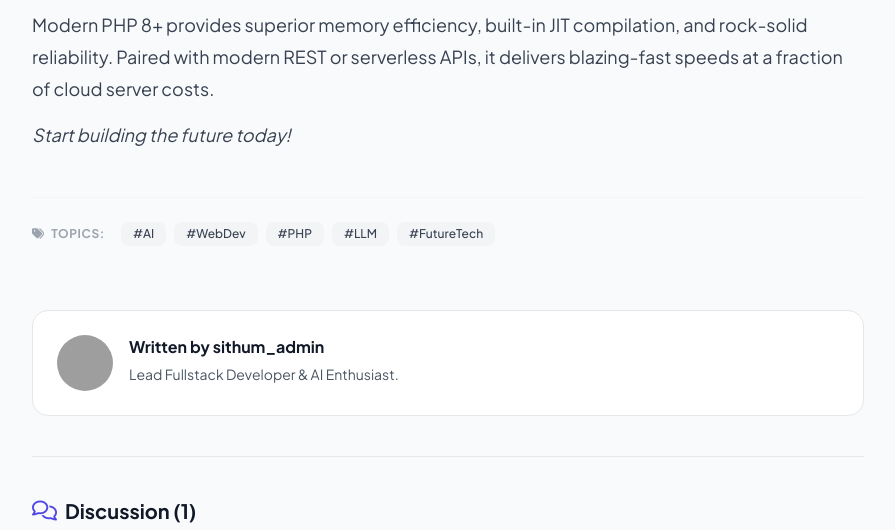
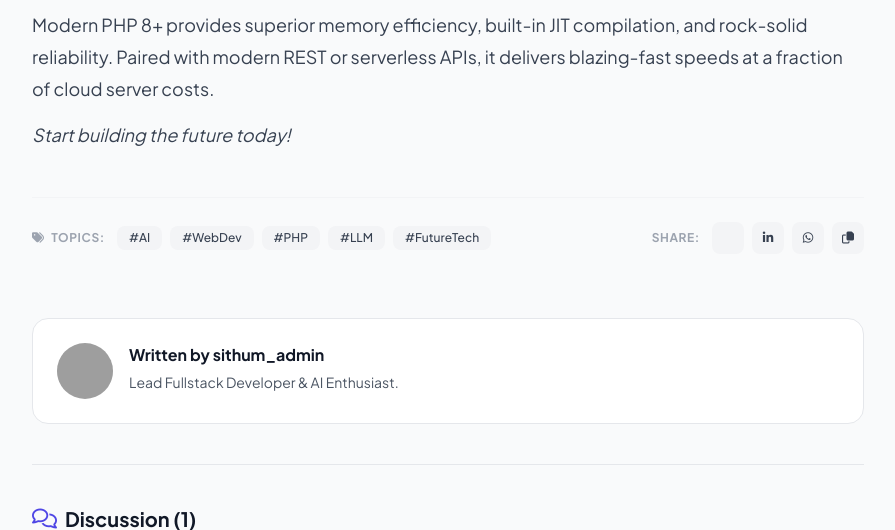
Before and after one commit to SithumManusha/blog-app-IN2120, a PHP site: page /?route=posts.show&slug=building-next-gen-web-applications-in-the-ai-era in a window 1280 px wide. Shown: the part 1656-2186 px from the top of the page, without its empty margins (192-1087 px from the left). Run offline with PHP 8.4, Linux system fonts and the light colour scheme; data comes from the database, SQL or seed files in the repository; some libraries are stand-ins or nearby versions; grey boxes are pictures that could not be loaded.

Commit message:
feat: add social sharing bar (X, LinkedIn, WhatsApp, Copy Link) to article view

```diff
--- a/views/posts/show.php
+++ b/views/posts/show.php
@@ -132,17 +132,49 @@ $isAuthorOrAdmin = $currentUser && ($currentUser['id'] === $post['user_id'] || $
         <?= Markdown::toHtml($post['content']) ?>
     </div>
 
-    <!-- AI Tags -->
+    <!-- AI Tags & Social Share Bar -->
+    <div class="py-6 border-t border-gray-100 dark:border-gray-800 flex flex-col sm:flex-row sm:items-center sm:justify-between gap-4">
         <?php if (!empty($post['ai_tags'])): ?>
-        <div class="py-6 border-t border-gray-100 dark:border-gray-800 flex flex-wrap items-center gap-2">
-            <span class="text-xs font-bold text-gray-400 uppercase tracking-wider mr-2"><i class="fa-solid fa-tags mr-1"></i> Topics:</span>
+            <div class="flex flex-wrap items-center gap-2">
+                <span class="text-xs font-bold text-gray-400 uppercase tracking-wider mr-1"><i class="fa-solid fa-tags mr-1"></i> Topics:</span>
                 <?php foreach (explode(',', $post['ai_tags']) as $tag): ?>
                     <span class="text-xs font-medium px-3 py-1 rounded-lg bg-gray-100 dark:bg-gray-800 text-gray-700 dark:text-gray-300">
                         #<?= htmlspecialchars(trim($tag)) ?>
                     </span>
                 <?php endforeach; ?>
             </div>
+        <?php else: ?>
+            <div></div>
         <?php endif; ?>
+
+        <!-- Social Share Buttons (Medium / WordPress style) -->
+        <div class="flex items-center gap-2">
+            <span class="text-xs font-bold text-gray-400 uppercase tracking-wider mr-1">Share:</span>
+            <!-- Twitter / X -->
+            <a href="https://twitter.com/intent/tweet?text=<?= urlencode($post['title']) ?>&url=<?= urlencode('http://' . $_SERVER['HTTP_HOST'] . $_SERVER['REQUEST_URI']) ?>"
+                target="_blank" rel="noopener noreferrer"
+                class="w-8 h-8 rounded-lg bg-gray-100 dark:bg-gray-800 text-gray-700 dark:text-gray-300 hover:bg-black hover:text-white dark:hover:bg-white dark:hover:text-black flex items-center justify-center text-xs transition-colors" title="Share on X">
+                <i class="fa-brands fa-x-twitter"></i>
+            </a>
+            <!-- LinkedIn -->
+            <a href="https://www.linkedin.com/sharing/share-offsite/?url=<?= urlencode('http://' . $_SERVER['HTTP_HOST'] . $_SERVER['REQUEST_URI']) ?>"
+                target="_blank" rel="noopener noreferrer"
+                class="w-8 h-8 rounded-lg bg-gray-100 dark:bg-gray-800 text-gray-700 dark:text-gray-300 hover:bg-blue-600 hover:text-white flex items-center justify-center text-xs transition-colors" title="Share on LinkedIn">
+                <i class="fa-brands fa-linkedin-in"></i>
+            </a>
+            <!-- WhatsApp -->
+            <a href="https://api.whatsapp.com/send?text=<?= urlencode($post['title'] . ' ' . 'http://' . $_SERVER['HTTP_HOST'] . $_SERVER['REQUEST_URI']) ?>"
+                target="_blank" rel="noopener noreferrer"
+                class="w-8 h-8 rounded-lg bg-gray-100 dark:bg-gray-800 text-gray-700 dark:text-gray-300 hover:bg-emerald-600 hover:text-white flex items-center justify-center text-xs transition-colors" title="Share on WhatsApp">
+                <i class="fa-brands fa-whatsapp"></i>
+            </a>
+            <!-- Copy Link Button -->
+            <button onclick="navigator.clipboard.writeText(window.location.href); showToast('Link copied to clipboard!', 'success');"
+                class="w-8 h-8 rounded-lg bg-gray-100 dark:bg-gray-800 text-gray-700 dark:text-gray-300 hover:bg-brand-600 hover:text-white flex items-center justify-center text-xs transition-colors" title="Copy Link">
+                <i class="fa-regular fa-copy"></i>
+            </button>
+        </div>
+    </div>
 
     <!-- Author Biography Box -->
     <div class="my-10 p-6 rounded-2xl bg-white dark:bg-gray-900 border border-gray-200 dark:border-gray-800 flex items-start gap-4">
```
Lines whose indentation alone changed are shown as unchanged.
